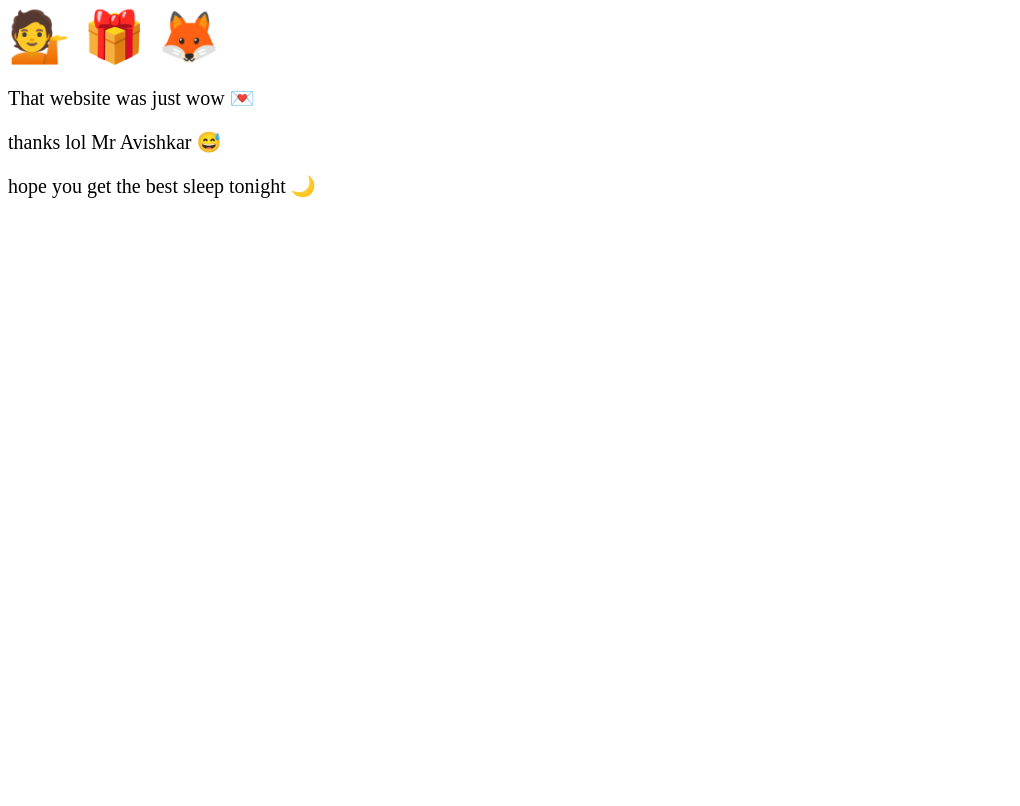
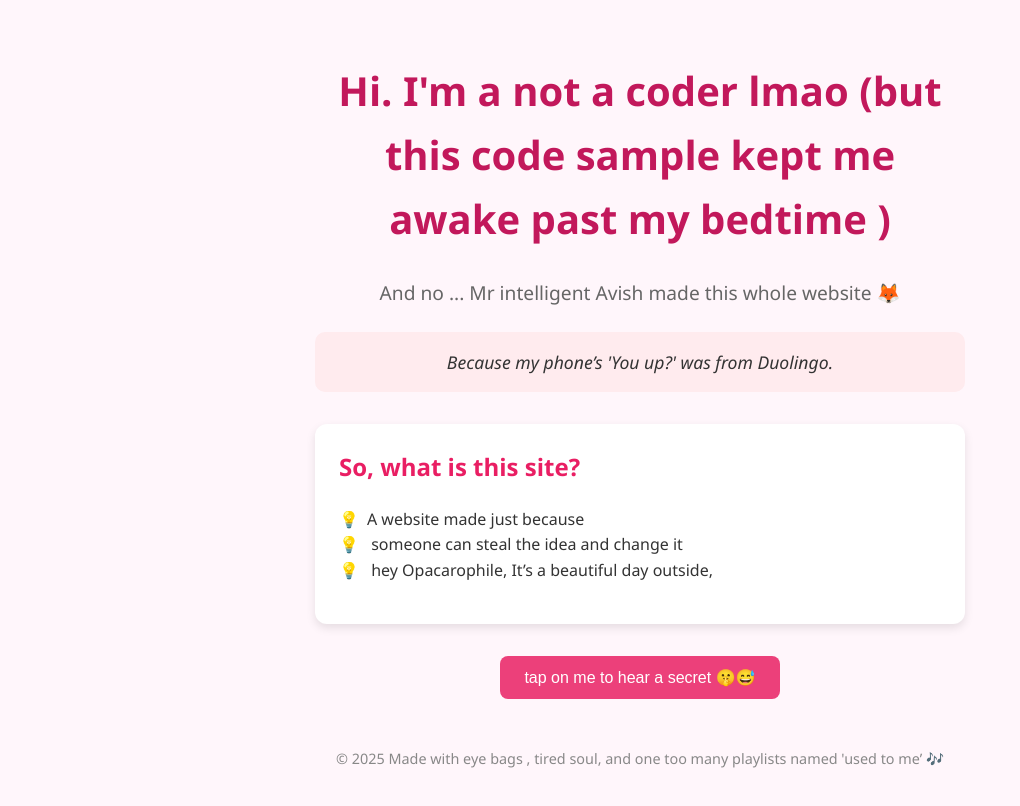
Before and after one commit to pyfox13/funny-site, a plain HTML site: page index.html in a window 1280 px wide. Shown: the whole page, without its empty margins (0-1020 px from the left). Drawn offline with Linux system fonts and the light colour scheme.

Commit message:
miss tenzin's change

```diff
--- a/index.html
+++ b/index.html
@@ -36,7 +36,7 @@
   <script src="script.js"></script>
 </body>
 </html> -->
-<!DOCTYPE html>
+<!-- <!DOCTYPE html>
 <html>
 <style>
 body {
@@ -50,4 +50,51 @@ body {
 <p> thanks lol Mr Avishkar &#x1F605;</p>
 <p> hope you get the best sleep tonight &#127769;</p>
 </body>
+</html> -->
+<!DOCTYPE html>
+<html lang="en">
+<head>
+  <meta charset="UTF-8" />
+  <meta name="viewport" content="width=device-width, initial-scale=1.0"/>
+  <title>Each step is a whisper of faith, even when I cannot see where it leads.
+</title>
+  <link rel="stylesheet" href="style.css" />
+</head>
+<body>
+  <div class="container">
+    <h1>Hi. I'm a not a coder lmao  (but this code sample kept me awake past my bedtime )</h1>
+    <p class="tagline">And no ... Mr intelligent Avish made this whole  website &#129418;
+  </p>
+
+    <div class="moto">
+      <p id="motoLine">
+please be nice,
+i'm just a new born adult. &#128514;
+
+</p>
+    </div>
+
+    <div class="card">
+      <h2>So, what is this site?</h2>
+      <ul>
+        <li>A website made just because</li>
+        <li> someone can steal the idea and change it </li>
+        <li> hey Opacarophile, It’s a beautiful day outside, </li>
+
+      </ul>
+    </div>
+
+    <button id="showMessageBtn"> tap on me to hear a secret 🤫😅</button>
+    <p id="funnyLine" class="hidden">
+How to find a Man with lots of money and get him to pay you
+$1 million, to leave him alone  &#128521
+</p>
+
+    <footer>
+      <p>© 2025 Made with eye bags , tired soul, and one too many playlists named 'used to me’ 🎶 </p>
+    </footer>
+  </div>
+
+  <script src="script.js"></script>
+</body>
 </html>
```
